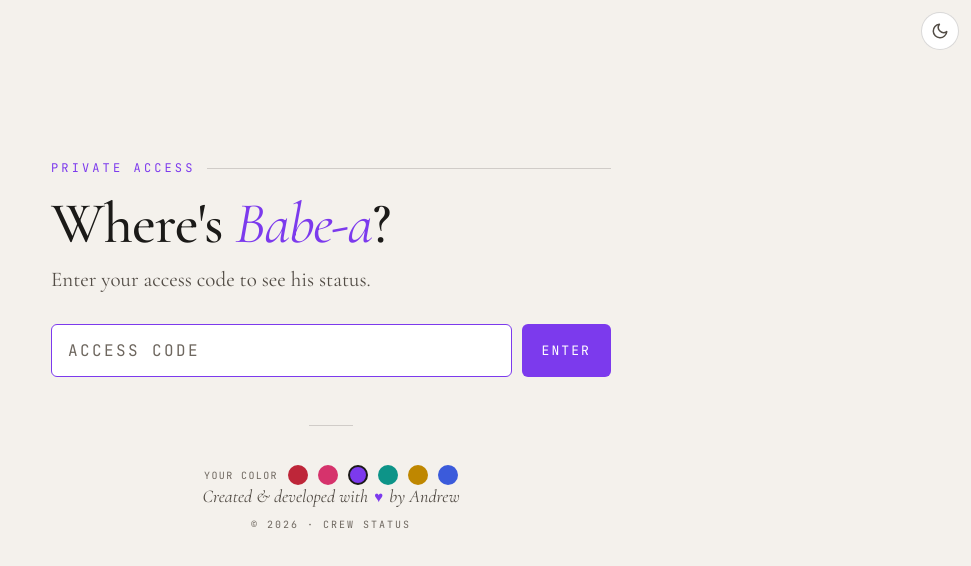
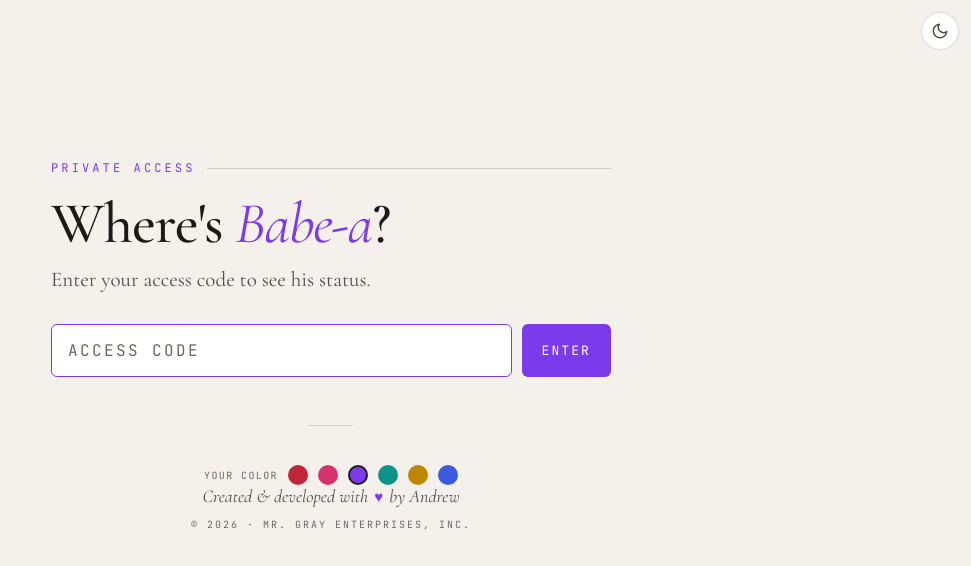
Before and after one commit to abutler911/crew-status, a React (Vite) app: page / in a window 1280 px wide. Shown: the top 566 px of the page, without its empty margins (309-1280 px from the left). Built offline with nearby package versions, Linux system fonts and the light colour scheme.

Commit message:
Small copyright change

```diff
--- a/src/App.jsx
+++ b/src/App.jsx
@@ -1851,7 +1851,7 @@ export default function App() {
           Andrew
         </div>
         <div className="cs-credit-year">
-          © {new Date().getFullYear()} · Crew Status
+          © {new Date().getFullYear()} · Mr. Gray Enterprises, Inc.
         </div>
       </footer>
     </div>
```
